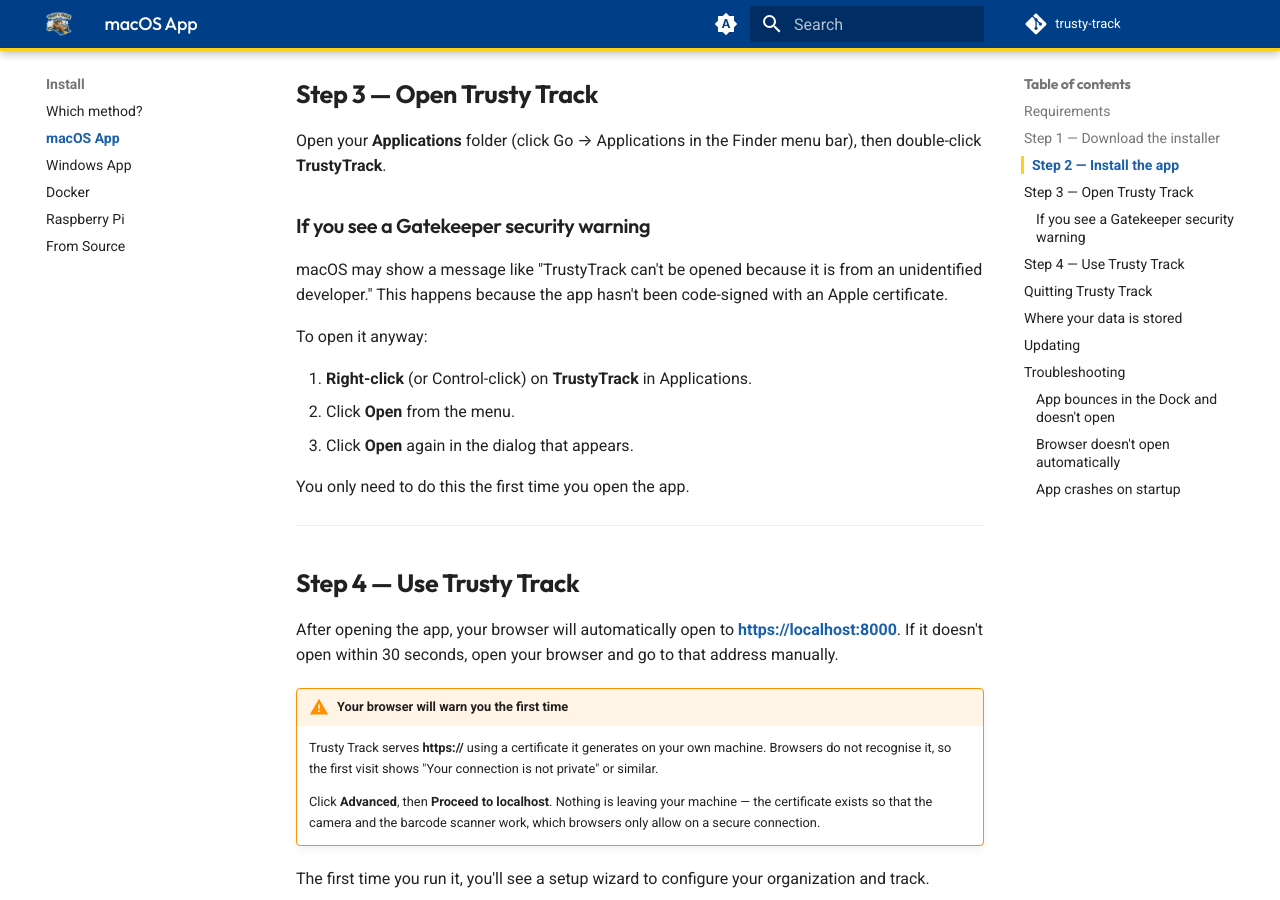
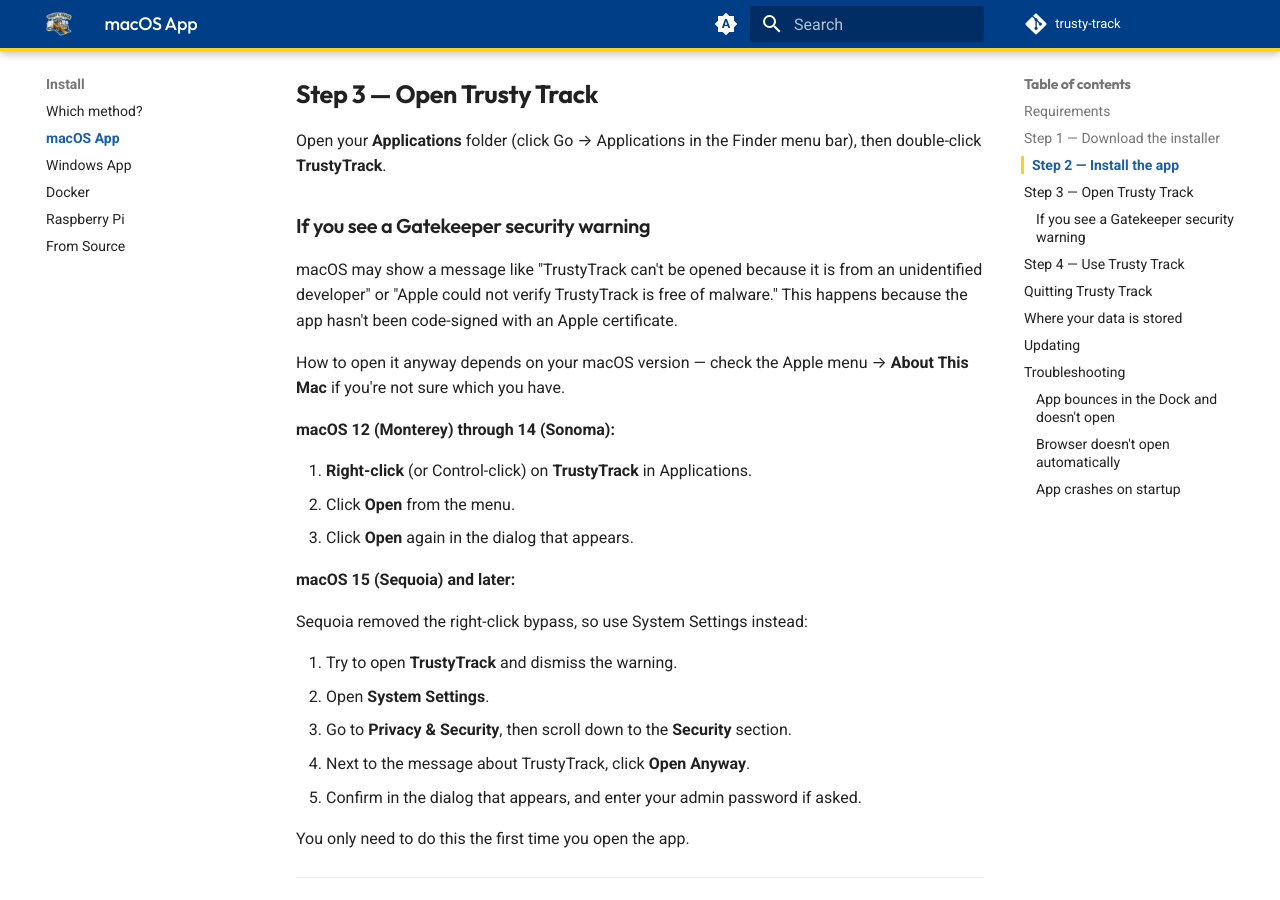
Before and after one commit to dknowles2/trusty-track, an MkDocs documentation site: the page built from docs/user/install-mac.md, in a window 1280 px wide and 900 px high, scrolled down 867 px. Built offline with MkDocs 1.6.1 and Material for MkDocs 9.7.7, drawn with Linux system fonts in a browser that asks for light colours; comment, search, counter and statistics services are not loaded.

Commit message:
docs: split macOS Gatekeeper steps by macOS version
macOS 15 (Sequoia) removed the right-click-then-Open bypass for an
unsigned app, so the install guide's single set of steps dead-ended
every reader on a current Mac at the exact screen that already worries
a novice. Label the right-click path for macOS 12-14 and add the
System Settings > Privacy & Security > Open Anyway path for macOS 15
and later.

Pin the fix with a test that reads the Gatekeeper section of
docs/user/install-mac.md and fails if either labelled path goes
missing, since mkdocs --strict and test_docs_stay_current.py only
catch structural staleness (broken links, undocumented operations),
never a sentence that is simply wrong.

Closes #475

Co-Authored-By: Claude Fable 5 <noreply@anthropic.com>

```diff
--- a/docs/user/install-mac.md
+++ b/docs/user/install-mac.md
@@ -33,13 +33,25 @@ Open your **Applications** folder (click Go → Applications in the Finder menu
 
 ### If you see a Gatekeeper security warning
 
-macOS may show a message like "TrustyTrack can't be opened because it is from an unidentified developer." This happens because the app hasn't been code-signed with an Apple certificate.
+macOS may show a message like "TrustyTrack can't be opened because it is from an unidentified developer" or "Apple could not verify TrustyTrack is free of malware." This happens because the app hasn't been code-signed with an Apple certificate.
 
-To open it anyway:
+How to open it anyway depends on your macOS version — check the Apple menu → **About This Mac** if you're not sure which you have.
+
+**macOS 12 (Monterey) through 14 (Sonoma):**
 
 1. **Right-click** (or Control-click) on **TrustyTrack** in Applications.
 2. Click **Open** from the menu.
 3. Click **Open** again in the dialog that appears.
+
+**macOS 15 (Sequoia) and later:**
+
+Sequoia removed the right-click bypass, so use System Settings instead:
+
+1. Try to open **TrustyTrack** and dismiss the warning.
+2. Open **System Settings**.
+3. Go to **Privacy & Security**, then scroll down to the **Security** section.
+4. Next to the message about TrustyTrack, click **Open Anyway**.
+5. Confirm in the dialog that appears, and enter your admin password if asked.
 
 You only need to do this the first time you open the app.
 
```
Also changed, not shown: 1 other file.
